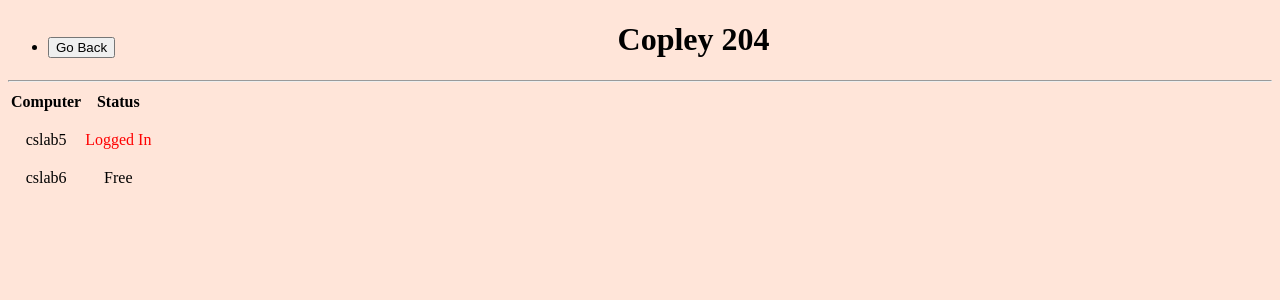
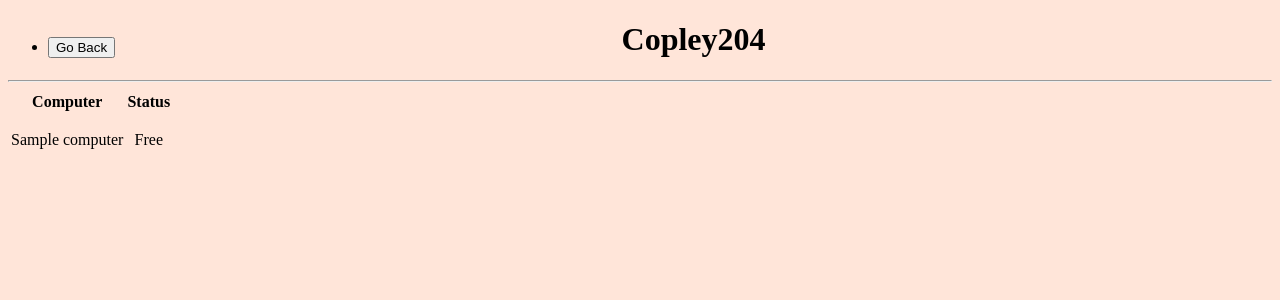
Before and after one commit to iwilldev/hackathon_2026, a Django app: template computers/templates/details.html in a window 1280 px wide. Shown: the top 300 px of the page. Run offline with Django 5.2, Linux system fonts and the light colour scheme; data comes from the database, SQL or seed files in the repository; both versions use the stored data as it was after the commit; the template is opened without the code that fills it: values that come from a table or form of the project are taken from there, most other values are stand-ins (such as "Sample title", 1, 10 or a date in 2020).

Commit message:
merging with below commit

```diff
--- a/computers/templates/details.html
+++ b/computers/templates/details.html
@@ -12,28 +12,29 @@ Home Page
         </li>
     </ul>
 
-    <h1>Copley 204</h1>
+    <h1>{{room}}</h1>
     <hr>
-    <!--TODO need to populate this with actual data-->
     <table>
         <tr>
             <th>Computer</th>
             <th>Status</th>
         </tr>
+        {% for computer in status %}
         <tr>
-            <td>cslab5</td>
+            <td>{{computer.comp_name}}</td>
             <td>
+                {% if computer.online == True %}
                 <p style="color:red; font-family:GothamBold;">
                     Logged In
                 </p>
+                {% else %}
+                <p>
+                    Free
+                </p>
+                {% endif %}
             </td>
         </tr>
-        <tr>
-            <td>cslab6</td>
-            <td>
-                Free
-            </td>
-        </tr>
+        {% endfor %}
     </table>
 </div>
 
```
Also changed, not shown: db.sqlite3.
